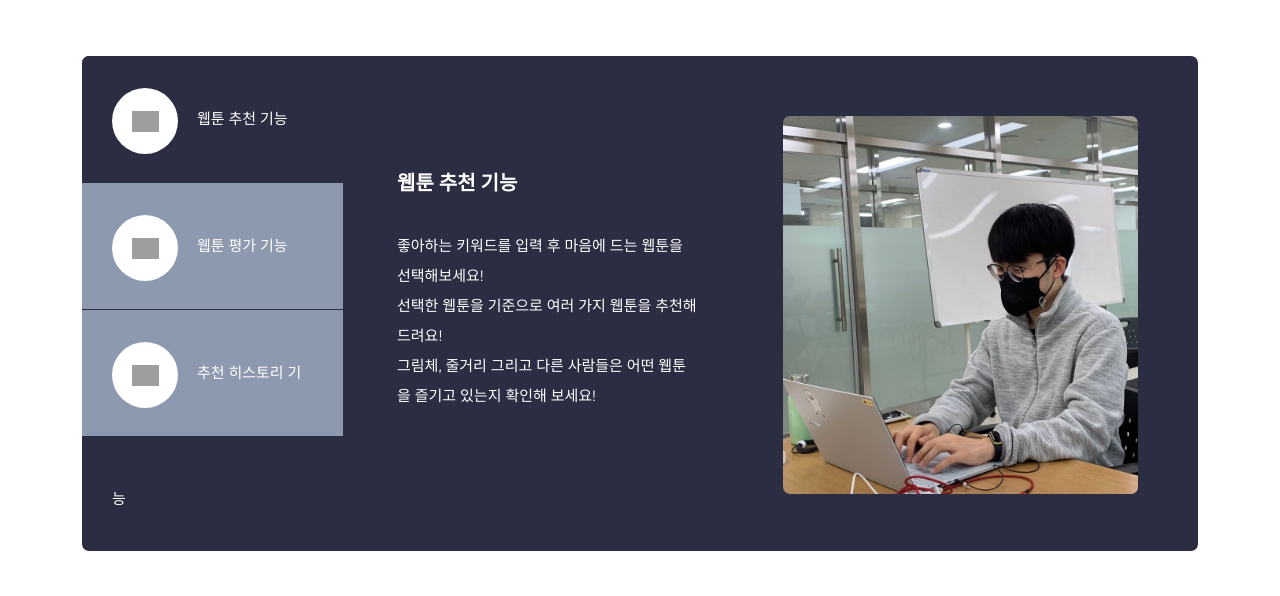
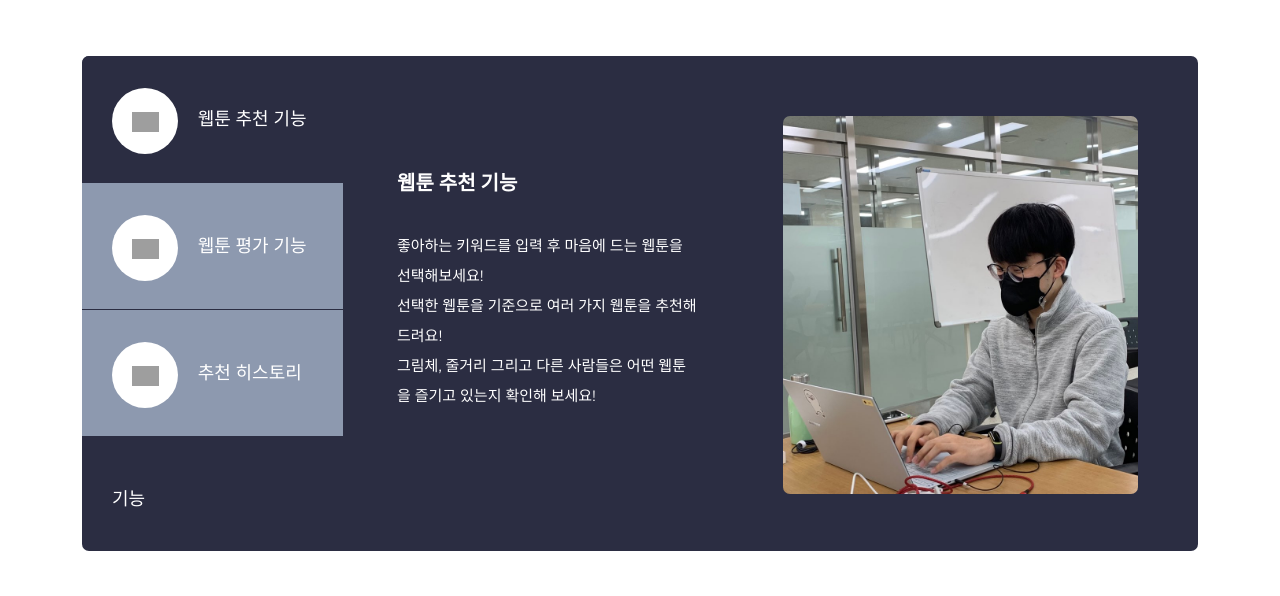
Before and after one commit to J-ungry/jshwebtoonmk2, a Flask app: page /introduce_service in a window 1280 px wide. Shown: the part 328-924 px from the top of the page. Run offline with Flask 2, Linux system fonts and the light colour scheme; some libraries are stand-ins or nearby versions; grey boxes are pictures that could not be loaded.

Commit message:
글자 크기 변경

```diff
--- a/website/templates/introduce_service.html
+++ b/website/templates/introduce_service.html
@@ -3,8 +3,8 @@
 
 {% block content %}
 <style>
-    #nav-service{
-    color:#FD5D14;
+    #nav-service {
+        color: #FD5D14;
     }
 </style>
 <div class="popular-categories">
@@ -23,20 +23,23 @@
                             <div class="col-lg-3">
                                 <div class="menu">
                                     <div class="first-thumb active">
-                                    <div class="thumb">
-                                        <span class="icon"><img src="assets/images/search-icon-01.png" alt=""></span>
+                                        <div class="thumb" style="font-size: 18px">
+                                            <span class="icon"><img src="assets/images/search-icon-01.png"
+                                                    alt=""></span>
                                             웹툰 추천 기능
                                         </div>
                                     </div>
                                     <div>
-                                <div class="thumb">
-                                    <span class="icon"><img src="assets/images/search-icon-02.png" alt=""></span>
+                                        <div class="thumb" style="font-size: 18px">
+                                            <span class="icon"><img src="assets/images/search-icon-02.png"
+                                                    alt=""></span>
                                             웹툰 평가 기능
                                         </div>
                                     </div>
                                     <div>
-                                    <div class="thumb">
-                                        <span class="icon"><img src="assets/images/search-icon-03.png" alt=""></span>
+                                        <div class="thumb" style="font-size: 18px">
+                                            <span class="icon"><img src="assets/images/search-icon-03.png"
+                                                    alt=""></span>
                                             추천 히스토리 기능
                                         </div>
                                     </div>
@@ -63,7 +66,9 @@
                                                     <div class="col-lg-5 align-self-center">
                                                         <div class="left-text">
                                                             <h4>웹툰 추천 기능</h4>
-                                            <p>좋아하는 키워드를 입력 후 마음에 드는 웹툰을 선택해보세요!<br>선택한 웹툰을 기준으로 여러 가지 웹툰을 추천해드려요!<br>그림체, 줄거리 그리고 다른 사람들은 어떤 웹툰을 즐기고 있는지 확인해 보세요!</p>
+                                                            <p>좋아하는 키워드를 입력 후 마음에 드는 웹툰을 선택해보세요!<br>선택한 웹툰을 기준으로 여러 가지
+                                                                웹툰을 추천해드려요!<br>그림체, 줄거리 그리고 다른 사람들은 어떤 웹툰을 즐기고 있는지 확인해
+                                                                보세요!</p>
                                                             <!-- <div class="main-white-button"><a href="#"><i class="fa fa-eye"></i> Discover More</a></div> -->
                                                         </div>
                                                     </div>
@@ -83,13 +88,15 @@
                                                     <div class="col-lg-5 align-self-center">
                                                         <div class="left-text">
                                                             <h4>웹툰 평가 기능</h4>
-                                            <p>내가 좋아하는 웹툰, 싫어하는 웹툰에 대한 평가를 등록해주세요! <br>해당 평가는 저희 프로그램의 데이터에 등록되어 점차 추천에 대한 정확도가 더 올라가게 됩니다</p>
+                                                            <p>내가 좋아하는 웹툰, 싫어하는 웹툰에 대한 평가를 등록해주세요! <br>해당 평가는 저희 프로그램의
+                                                                데이터에 등록되어 점차 추천에 대한 정확도가 더 올라가게 됩니다</p>
                                                             <!-- <div class="main-white-button"><a href="#"><i class="fa fa-eye"></i> Explore More</a></div> -->
                                                         </div>
                                                     </div>
                                                     <div class="col-lg-7 align-self-center">
                                                         <div class="right-image">
-                                            <img src="assets/images/tabs-image-02.jpg" alt="Foods on the table">
+                                                            <img src="assets/images/tabs-image-02.jpg"
+                                                                alt="Foods on the table">
                                                         </div>
                                                     </div>
                                                 </div>
@@ -103,13 +110,15 @@
                                                     <div class="col-lg-5 align-self-center">
                                                         <div class="left-text">
                                                             <h4>추천 히스토리 기능</h4>
-                                            <p>이전에 받았던 추천 결과가 기억나지 않나요? <br>걱정하지 마세요!<br> 추천 히스토리 기능을 통해 언제든 다시 추천 결과를 확인할 수 있어요</p>
+                                                            <p>이전에 받았던 추천 결과가 기억나지 않나요? <br>걱정하지 마세요!<br> 추천 히스토리 기능을 통해
+                                                                언제든 다시 추천 결과를 확인할 수 있어요</p>
                                                             <!-- <div class="main-white-button"><a href="listing.html"><i class="fa fa-eye"></i> More Listing</a></div> -->
                                                         </div>
                                                     </div>
                                                     <div class="col-lg-7 align-self-center">
                                                         <div class="right-image">
-                                            <img src="assets/images/tabs-image-03.jpg" alt="cars in the city">
+                                                            <img src="assets/images/tabs-image-03.jpg"
+                                                                alt="cars in the city">
                                                         </div>
                                                     </div>
                                                 </div>
```
Lines whose indentation alone changed are shown as unchanged.
